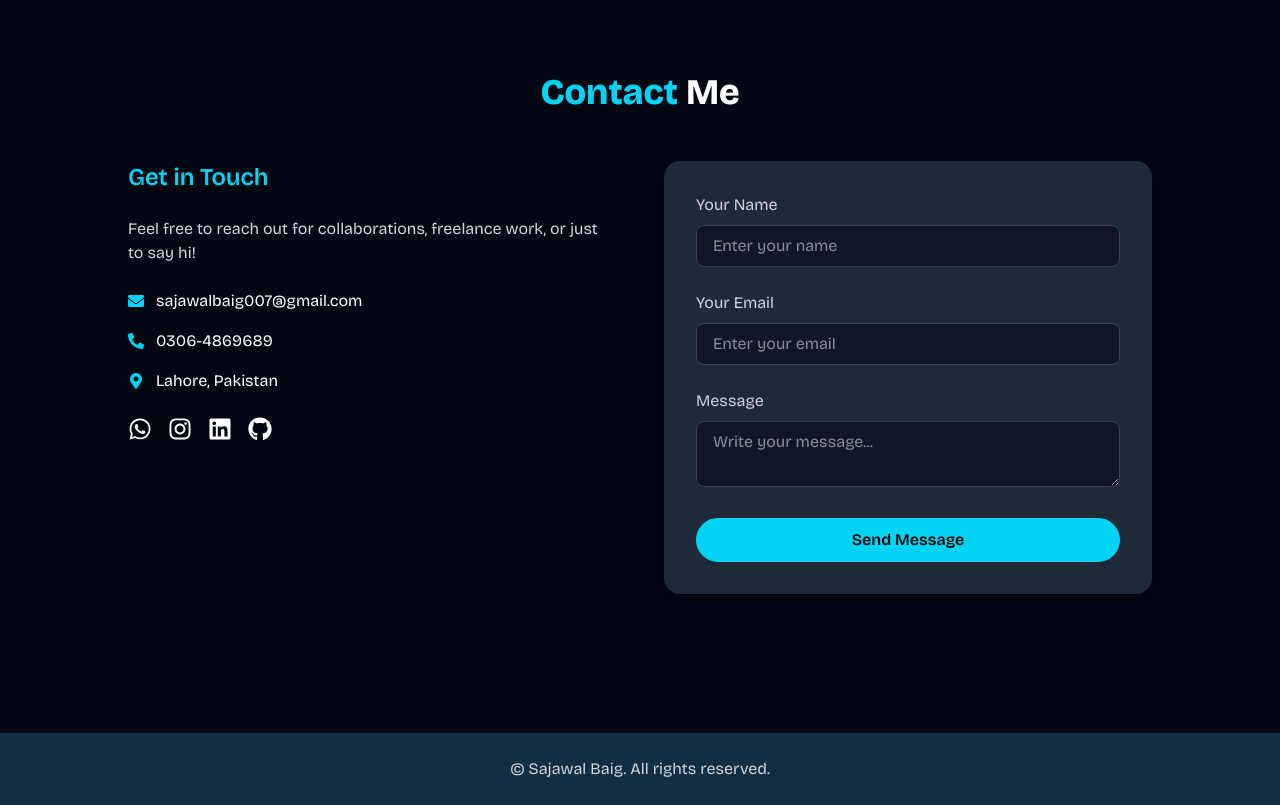
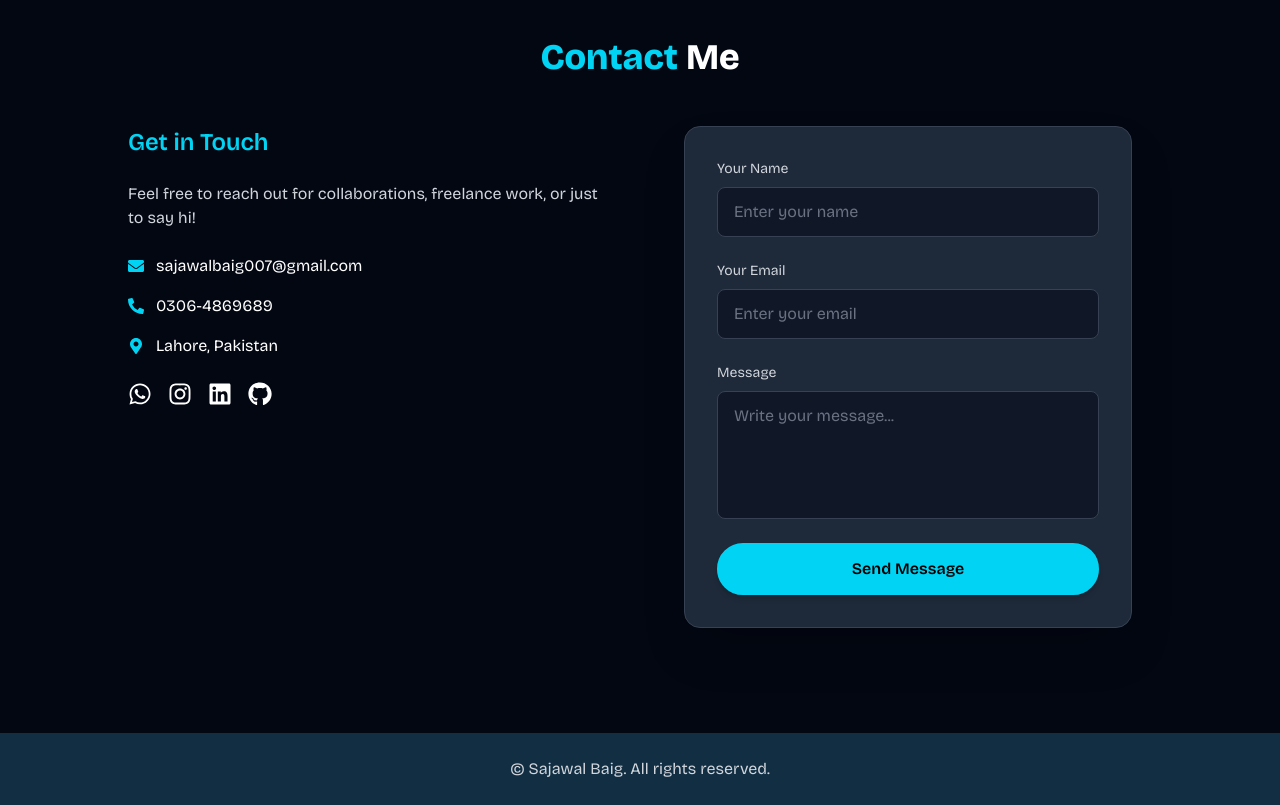
Before and after one commit to sajawalbaig007/portfolio, a Next.js app: page / in a window 1280 px wide. Shown: the part 2720-3525 px from the top of the page. Built offline with nearby package versions, Linux system fonts and the light colour scheme.

Commit message:
first commit

```diff
--- a/package.json
+++ b/package.json
@@ -9,13 +9,16 @@
     "lint": "eslint"
   },
   "dependencies": {
+    "@emailjs/browser": "^4.4.1",
     "@fortawesome/free-brands-svg-icons": "^7.1.0",
     "@fortawesome/free-regular-svg-icons": "^7.1.0",
     "@fortawesome/free-solid-svg-icons": "^7.1.0",
     "@fortawesome/react-fontawesome": "^3.1.0",
+    "emailjs-com": "^3.2.0",
     "framer-motion": "^12.23.24",
     "lucide-react": "^0.545.0",
     "next": "15.5.4",
+    "nodemailer": "^7.0.10",
     "react": "19.1.0",
     "react-dom": "19.1.0",
     "react-icons": "^5.5.0"
--- a/src/app/contact/page.tsx
+++ b/src/app/contact/page.tsx
@@ -9,8 +9,44 @@ import {
   FaWhatsapp,
   FaInstagram,
 } from "react-icons/fa";
+import { useState } from "react";
+import emailjs from "@emailjs/browser";
 
 export default function Contact() {
+  const [form, setForm] = useState({ name: "", email: "", message: "" });
+  const [isSending, setIsSending] = useState(false);
+
+  const sendEmail = async (e) => {
+    e.preventDefault();
+    setIsSending(true);
+
+    try {
+      // 1️⃣ Send message to YOU
+      await emailjs.send(
+        "service_h0e2nwd", // service ID
+        "template_yd3gv95", // template for your inbox
+        form,
+        "YmnLO1jrkdhw_ycXX" // public key
+      );
+
+      // 2️⃣ Auto-reply to CUSTOMER
+      await emailjs.send(
+        "service_h0e2nwd", // same service
+        "template_m2tui91", // your auto-reply template ID
+        form,
+        "YmnLO1jrkdhw_ycXX"
+      );
+
+      alert("✅ Message sent successfully!");
+      setForm({ name: "", email: "", message: "" });
+    } catch (error) {
+      console.error("Error:", error);
+      alert("❌ Failed to send message.");
+    } finally {
+      setIsSending(false);
+    }
+  };
+
   return (
     <section
       id="contact"
@@ -27,7 +63,7 @@ export default function Contact() {
       </motion.h2>
 
       <div className="max-w-5xl w-full grid grid-cols-1 md:grid-cols-2 gap-12">
-
+        {/* LEFT SIDE INFO */}
         <motion.div
           initial={{ opacity: 0, x: -50 }}
           whileInView={{ opacity: 1, x: 0 }}
@@ -85,46 +121,77 @@ export default function Contact() {
           </div>
         </motion.div>
 
-
+        {/* RIGHT SIDE FORM */}
         <motion.form
           initial={{ opacity: 0, x: 50 }}
           whileInView={{ opacity: 1, x: 0 }}
           transition={{ duration: 0.6 }}
           viewport={{ once: false, amount: 0.3 }}
-          className="bg-gray-800 p-8 rounded-2xl shadow-lg space-y-6"
+          onSubmit={sendEmail}
+          className="bg-gray-800 p-8 rounded-2xl shadow-2xl space-y-6 border border-gray-700 w-full max-w-md mx-auto"
         >
-          <div>
-            <label className="block mb-2 text-gray-300">Your Name</label>
+          {/* Name Field */}
+          <div className="flex flex-col">
+            <label className="mb-2 text-gray-300 text-sm font-medium">
+              Your Name
+            </label>
             <input
               type="text"
+              name="name"
               placeholder="Enter your name"
-              className="w-full px-4 py-2 rounded-lg bg-gray-900 border border-gray-700 text-white focus:outline-none focus:border-cyan-400"
+              value={form.name}
+              onChange={(e) => setForm({ ...form, name: e.target.value })}
+              required
+              className="px-4 py-3 rounded-lg bg-gray-900 border border-gray-700 text-white placeholder-gray-500
+                     focus:outline-none focus:border-cyan-400 focus:ring-2 focus:ring-cyan-500 transition-all"
             />
           </div>
 
-          <div>
-            <label className="block mb-2 text-gray-300">Your Email</label>
+          {/* Email Field */}
+          <div className="flex flex-col">
+            <label className="mb-2 text-gray-300 text-sm font-medium">
+              Your Email
+            </label>
             <input
               type="email"
+              name="email"
               placeholder="Enter your email"
-              className="w-full px-4 py-2 rounded-lg bg-gray-900 border border-gray-700 text-white focus:outline-none focus:border-cyan-400"
+              value={form.email}
+              onChange={(e) => setForm({ ...form, email: e.target.value })}
+              required
+              className="px-4 py-3 rounded-lg bg-gray-900 border border-gray-700 text-white placeholder-gray-500
+                     focus:outline-none focus:border-cyan-400 focus:ring-2 focus:ring-cyan-500 transition-all"
             />
           </div>
 
-          <div>
-            <label className="block mb-2 text-gray-300">Message</label>
+          {/* Message Field */}
+          <div className="flex flex-col">
+            <label className="mb-2 text-gray-300 text-sm font-medium">
+              Message
+            </label>
             <textarea
-
+              name="message"
               placeholder="Write your message..."
-              className="w-full px-4 py-2 rounded-lg bg-gray-900 border border-gray-700 text-white focus:outline-none focus:border-cyan-400"
-            ></textarea>
+              value={form.message}
+              onChange={(e) => setForm({ ...form, message: e.target.value })}
+              required
+              className="px-4 py-3 h-32 rounded-lg bg-gray-900 border border-gray-700 text-white placeholder-gray-500 resize-none
+                     focus:outline-none focus:border-cyan-400 focus:ring-2 focus:ring-cyan-500 transition-all"
+            />
           </div>
 
+          {/* Send Button */}
           <button
             type="submit"
-            className="w-full bg-cyan-400 text-black font-semibold py-2 rounded-full hover:bg-transparent hover:text-white border-2 border-cyan-400 transition"
+            disabled={isSending}
+            className={`w-full font-semibold py-3 rounded-full border-2 transition-all duration-300 shadow-md
+              ${
+                isSending
+                  ? "bg-gray-600 text-gray-300 border-gray-600 cursor-not-allowed"
+                  : "bg-cyan-400 text-black hover:bg-transparent hover:text-white border-cyan-400 hover:shadow-cyan-400/30"
+              }`}
           >
-            Send Message
+            {isSending ? "Sending..." : "Send Message"}
           </button>
         </motion.form>
       </div>
```
Also changed, not shown: 1 other file (tests, documents, lock files or other folders).
